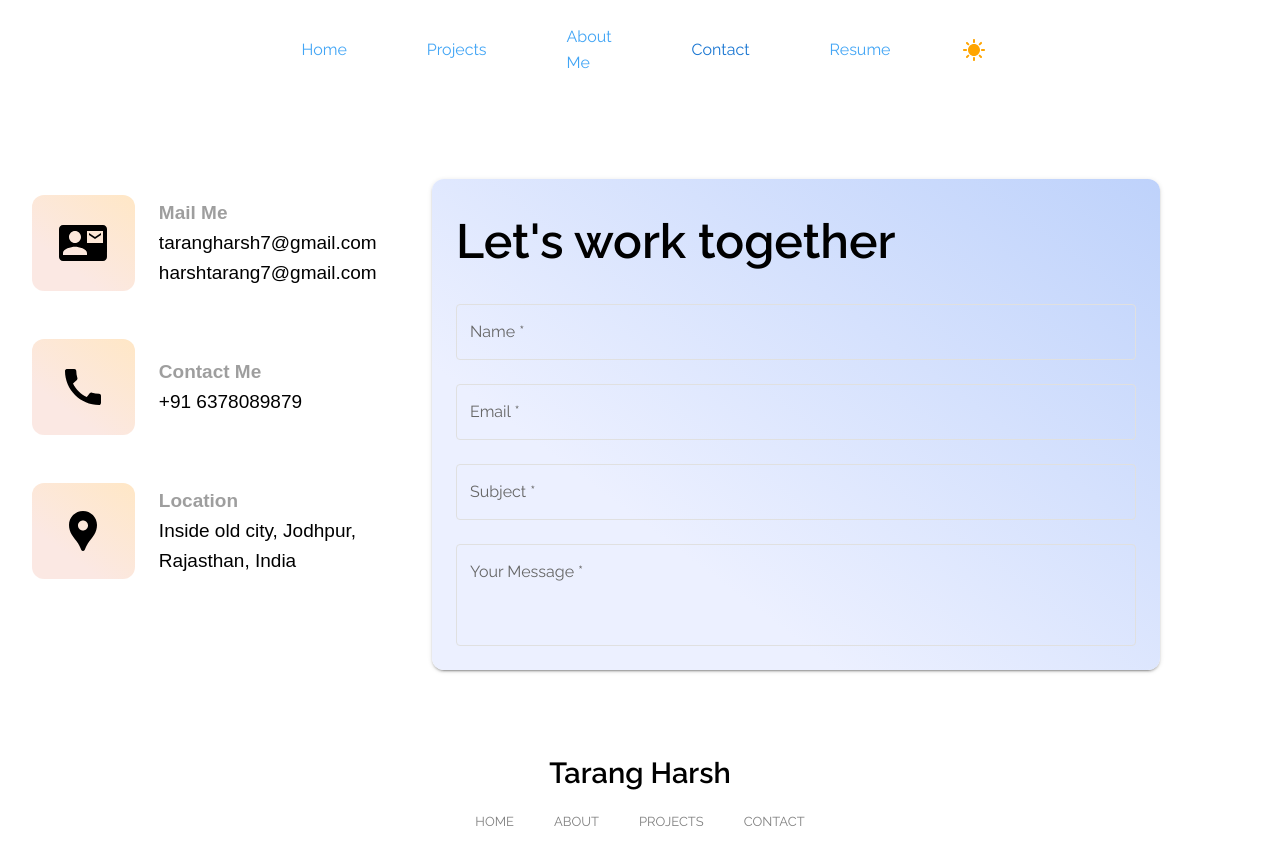
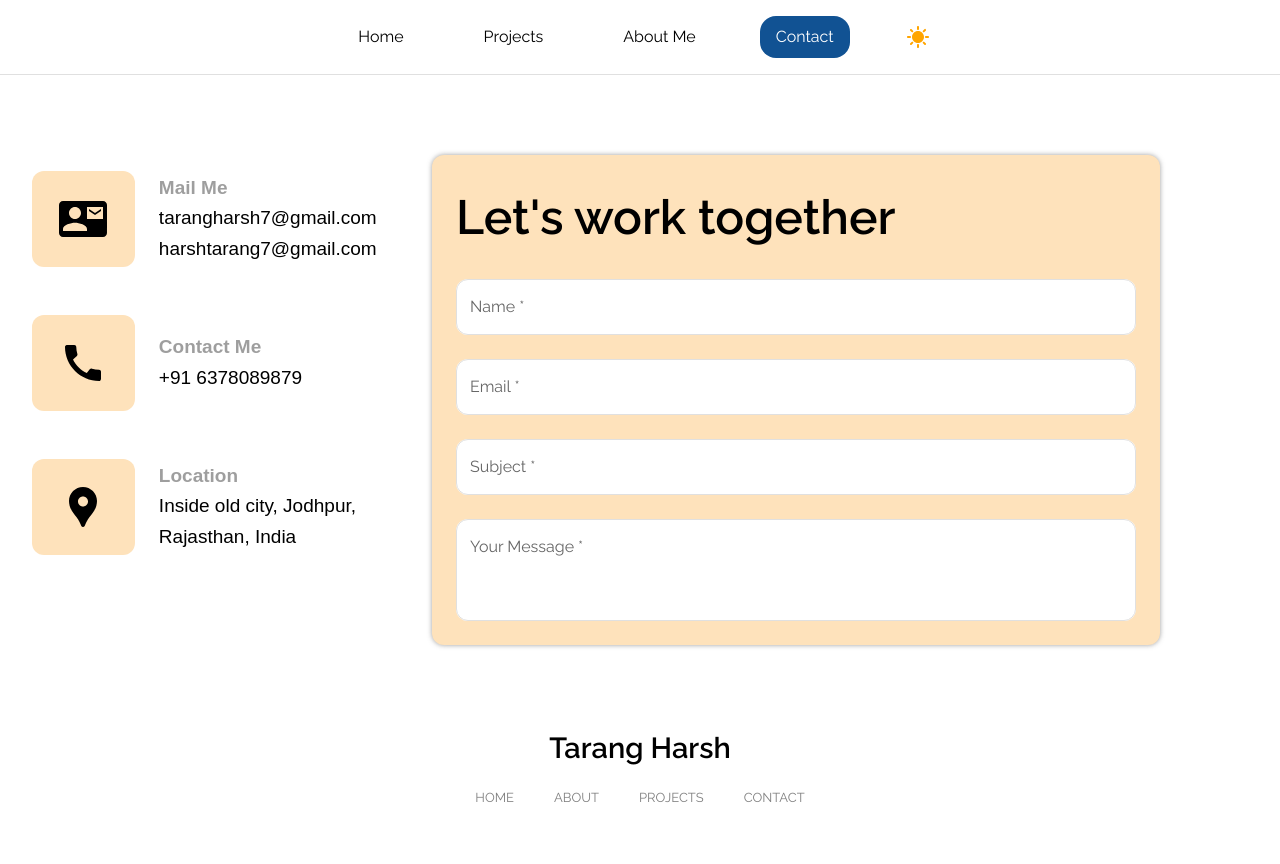
Before and after one commit to harshtarang7/portfolio-nextjs, a Next.js app: page /contact in a window 1280 px wide. Shown: the top 864 px of the page. Built offline with nearby package versions, Linux system fonts and the light colour scheme.

Commit message:
added nodemailer and completed the contact UI

```diff
--- a/package.json
+++ b/package.json
@@ -15,6 +15,7 @@
     "@mui/material": "^7.2.0",
     "framer-motion": "^12.23.12",
     "next": "15.4.2",
+    "nodemailer": "^7.0.5",
     "react": "19.1.0",
     "react-dom": "19.1.0",
     "react-router": "^7.8.1",
--- a/src/app/contact/page.tsx
+++ b/src/app/contact/page.tsx
@@ -10,10 +10,25 @@ import {
 } from "@mui/material";
 import { ContactData } from "./contactData";
 import { useThemeContext } from "@/customTheme/ThemeProvider";
-import { cardBg, cardBgLight } from "../page";
-
 const Contact = () => {
   const { isDarkMode } = useThemeContext();
+
+
+const customTextfieldStyle = {
+  background: isDarkMode
+    ? "linear-gradient(17deg, #2e2e2ed4, #161616fe 70.71%)"
+    : "#ffffffff",
+    borderRadius:3,
+  '& .MuiOutlinedInput-root': {
+    borderRadius: 3,
+    '&:hover .MuiOutlinedInput-notchedOutline': {
+      borderRadius: 3,
+    },
+    '&.Mui-focused .MuiOutlinedInput-notchedOutline': {
+      borderRadius: 3,
+    },
+  }
+};
   return (
     <>
       <Grid container maxWidth={"1320px"} margin={"auto"} mt={"4rem"}>
@@ -42,7 +57,7 @@ const Contact = () => {
                   sx={{
                     background: isDarkMode
                       ? "linear-gradient(120deg, #272727ff, #1a1919fe 70.71%)"
-                      : "linear-gradient(217deg, #ffe7c6ff, #fbe8e3ff 70.71%)",
+                      : "#fee2bbff",
                   }}
                   py={3}
                 >
@@ -87,30 +102,24 @@ const Contact = () => {
           sx={{
             background: isDarkMode
               ? "linear-gradient(120deg, #202020ff, #161616fe 70.71%)"
-              : "linear-gradient(217deg, #bed2fbff, #ecf0ffff 70.71%)",
+              : "#fee2bbff",
           }}
+          boxShadow={"0px 0px 5px #8a8a8ad4"}
         >
           <Typography fontSize={"3rem"} fontWeight={600}>
             Let's work together
           </Typography>
-          <Box
-            display={"flex"}
-            flexDirection={"column"}
-            gap={3}
-
-          >
-            <FormControl>
-              <TextField type="text" label={"Name *"} />
-            </FormControl>
-            <FormControl>
-              <TextField type="email" label={"Email *"} />
-            </FormControl>
-            <FormControl>
-              <TextField type="text" label={"Subject *"} />
-            </FormControl>
-            <FormControl>
-              <TextField multiline type="textarea"  minRows={3} label={"Your Message *"} />
-            </FormControl>
+          <Box display={"flex"} flexDirection={"column"} gap={3}>
+              <TextField variant="outlined" type="text" label={"Name *"} sx={customTextfieldStyle} />
+              <TextField type="email" label={"Email *"}  sx={customTextfieldStyle}/>
+              <TextField type="text" label={"Subject *"}  sx={customTextfieldStyle}/>
+              <TextField
+                multiline
+                type="textarea"
+                minRows={3}
+                label={"Your Message *"}
+                sx={customTextfieldStyle}
+              />
           </Box>
         </Grid>
       </Grid>
--- a/src/components/Footer/page.tsx
+++ b/src/components/Footer/page.tsx
@@ -23,7 +23,7 @@ export const Footer = () => {
           </Link>
           <Link href={"/about-me"} style={customStyle}>ABOUT</Link>
           <Link href={"/projects"} style={customStyle}>PROJECTS</Link>
-          <Link href={"#"} style={customStyle}>CONTACT</Link>
+          <Link href={"/contact"} style={customStyle}>CONTACT</Link>
         </Box>
       </Grid>
     </Grid>
--- a/src/components/Header/Header.tsx
+++ b/src/components/Header/Header.tsx
@@ -35,7 +35,7 @@ export const Header = () => {
     { href: "/projects", label: "Projects" },
     { href: "/about-me", label: "About Me" },
     { href: "/contact", label: "Contact" },
-    { href: "/resume", label: "Resume" },
+    // { href: "/resume", label: "Resume" },
   ];
   return (
     <Grid
@@ -69,12 +69,16 @@ export const Header = () => {
                       position: "relative",
                       padding: "0.5rem 1rem",
                       color: active
-                        ? theme.palette.primary.main
-                        : theme.palette.primary.light,
+                        ? 'white'
+                        :isDarkMode ? theme.palette.primary.dark:'black',
+
+                      borderRadius:active?4:0,
                       transition: "border-color 0.3s ease",
+                      backgroundColor:active? theme.palette.primary.dark:'',
                       "&:hover": {
                         borderColor: theme.palette.primary.light,
                       },
+
                     }}
                   >
                     {link.label}
--- a/src/components/HeaderAndSidebar.tsx
+++ b/src/components/HeaderAndSidebar.tsx
@@ -1,8 +1,6 @@
 "use client";
-import { Box, Grid, useMediaQuery, useTheme } from "@mui/material";
-import { Sidebar } from "./Sidebar/Sidebar";
+import { Box, Divider, Grid, useMediaQuery, useTheme } from "@mui/material";
 import { Header } from "./Header/Header";
-import { useState } from "react";
 import { Footer } from "./Footer/page";
 
 export const HeaderAndSidebar = ({
@@ -10,9 +8,6 @@ export const HeaderAndSidebar = ({
 }: {
   children: React.ReactNode;
 }) => {
-  const theme = useTheme();
-
-
   return (
     <Grid container >
       <Grid
@@ -21,7 +16,7 @@ export const HeaderAndSidebar = ({
         }}
       >
         <Header />
-
+        <Divider/>
         <Box component="main" sx={{ p: 2 }} >
           {children}
         </Box>
```
Also changed, not shown: 1 other file (tests, documents, lock files or other folders).
